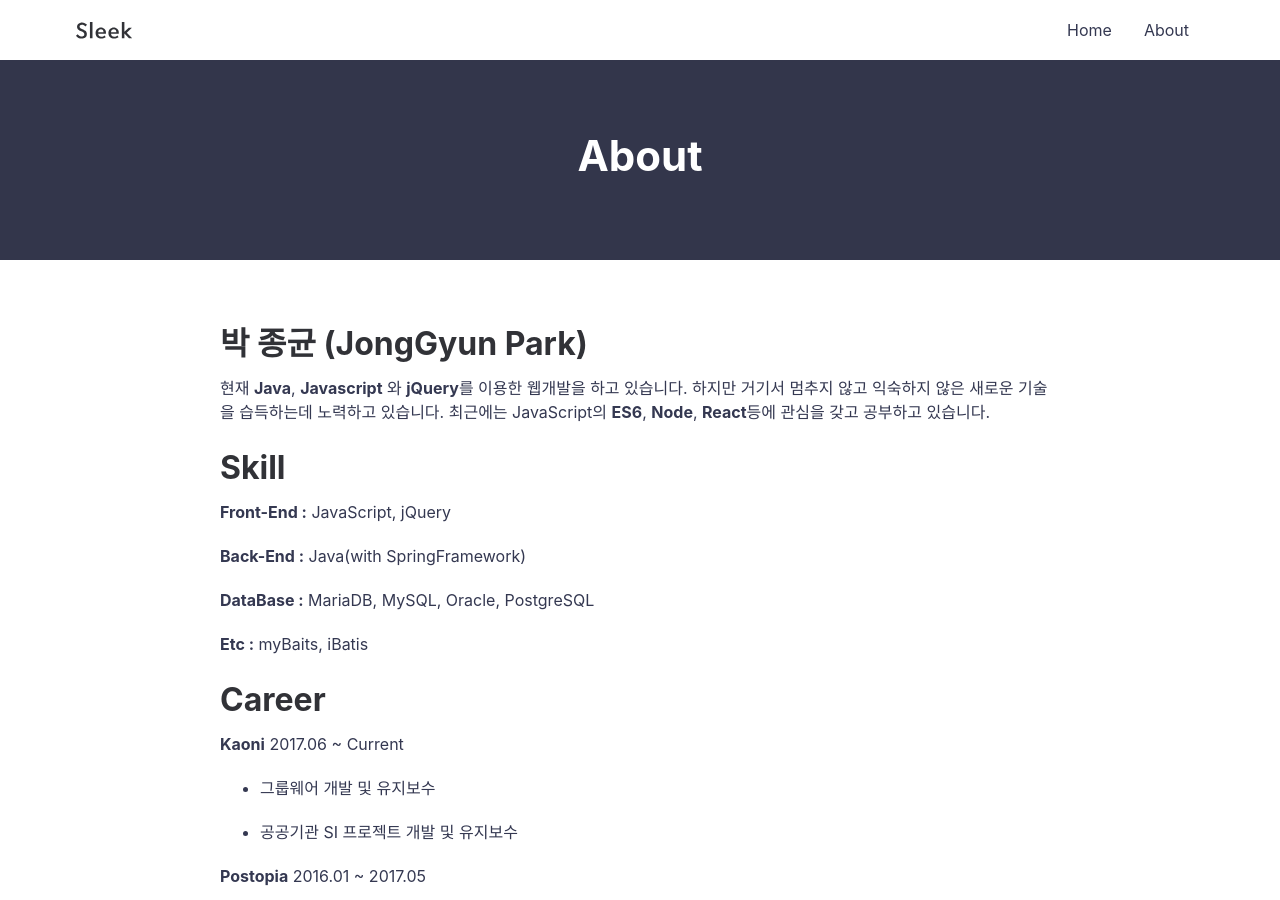
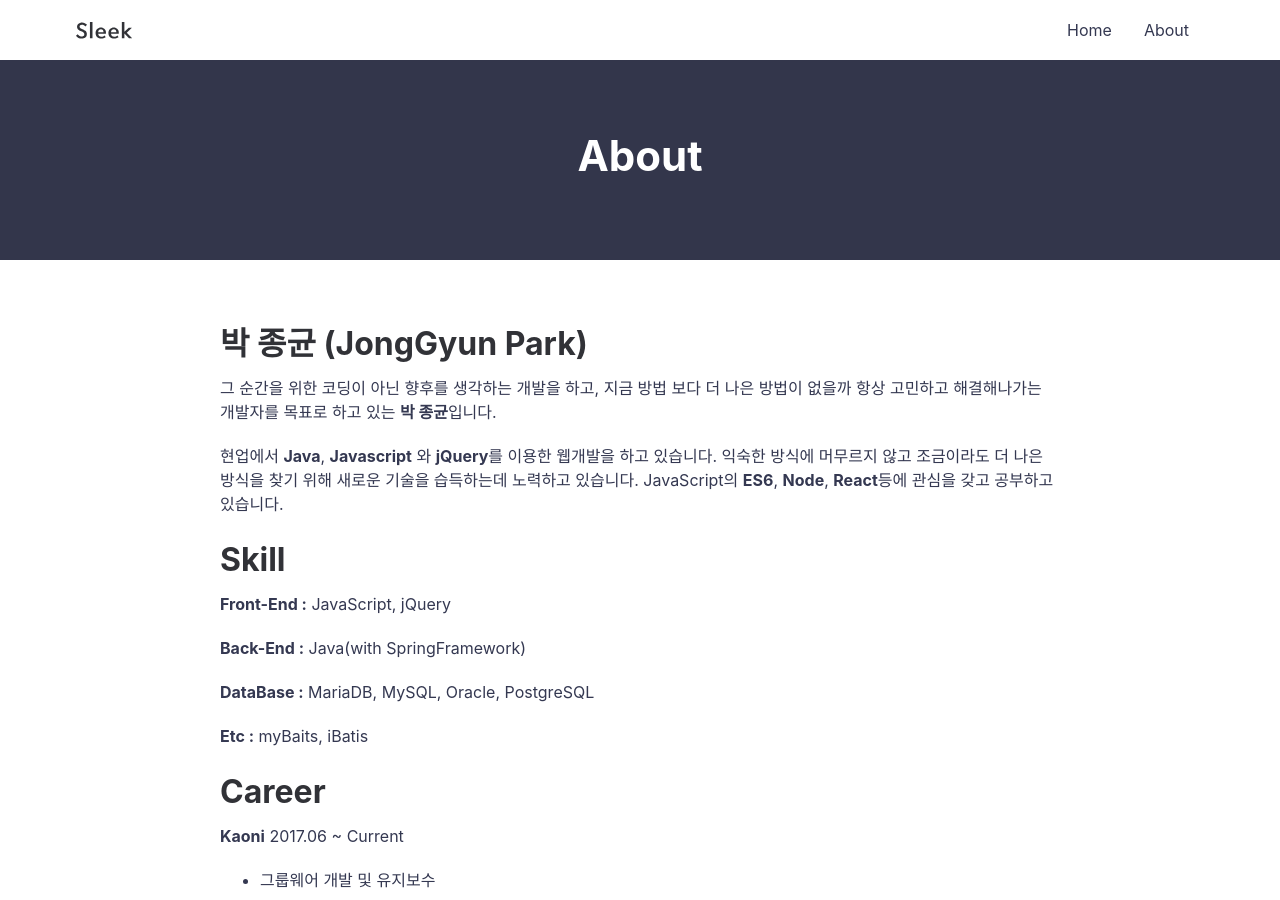
Before and after one commit to jonggyun/jonggyun.github.io, a Jekyll site: the page built from about.md, in a window 1280 px wide and 900 px high. Built offline with Jekyll 4.4.1, drawn with Linux system fonts in a browser that asks for light colours.

Commit message:
modify profile

```diff
--- a/about.md
+++ b/about.md
@@ -6,7 +6,9 @@ permalink: /about/
 
 박 종균 (JongGyun Park)
 ====================
- 현재 **Java**, **Javascript** 와 **jQuery**를 이용한 웹개발을 하고 있습니다. 하지만 거기서 멈추지 않고 익숙하지 않은 새로운 기술을 습득하는데 노력하고 있습니다. 최근에는 JavaScript의 **ES6**, **Node**, **React**등에 관심을 갖고 공부하고 있습니다.
+ 그 순간을 위한 코딩이 아닌 향후를 생각하는 개발을 하고, 지금 방법 보다 더 나은 방법이 없을까 항상 고민하고 해결해나가는 개발자를 목표로 하고 있는 **박 종균**입니다.
+
+ 현업에서 **Java**, **Javascript** 와 **jQuery**를 이용한 웹개발을 하고 있습니다. 익숙한 방식에 머무르지 않고 조금이라도 더 나은 방식을 찾기 위해 새로운 기술을 습득하는데 노력하고 있습니다. JavaScript의 **ES6**, **Node**, **React**등에 관심을 갖고 공부하고 있습니다.
 
 <!-- patience
 laziness -->
```
